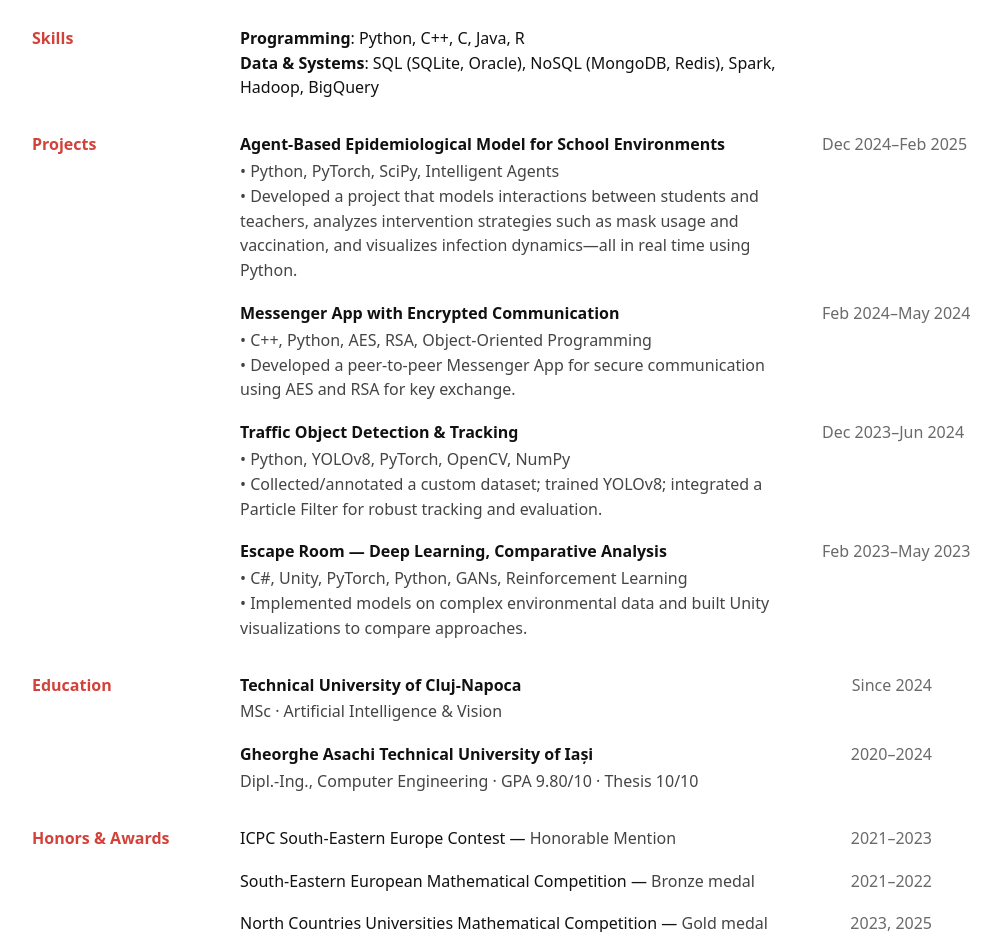
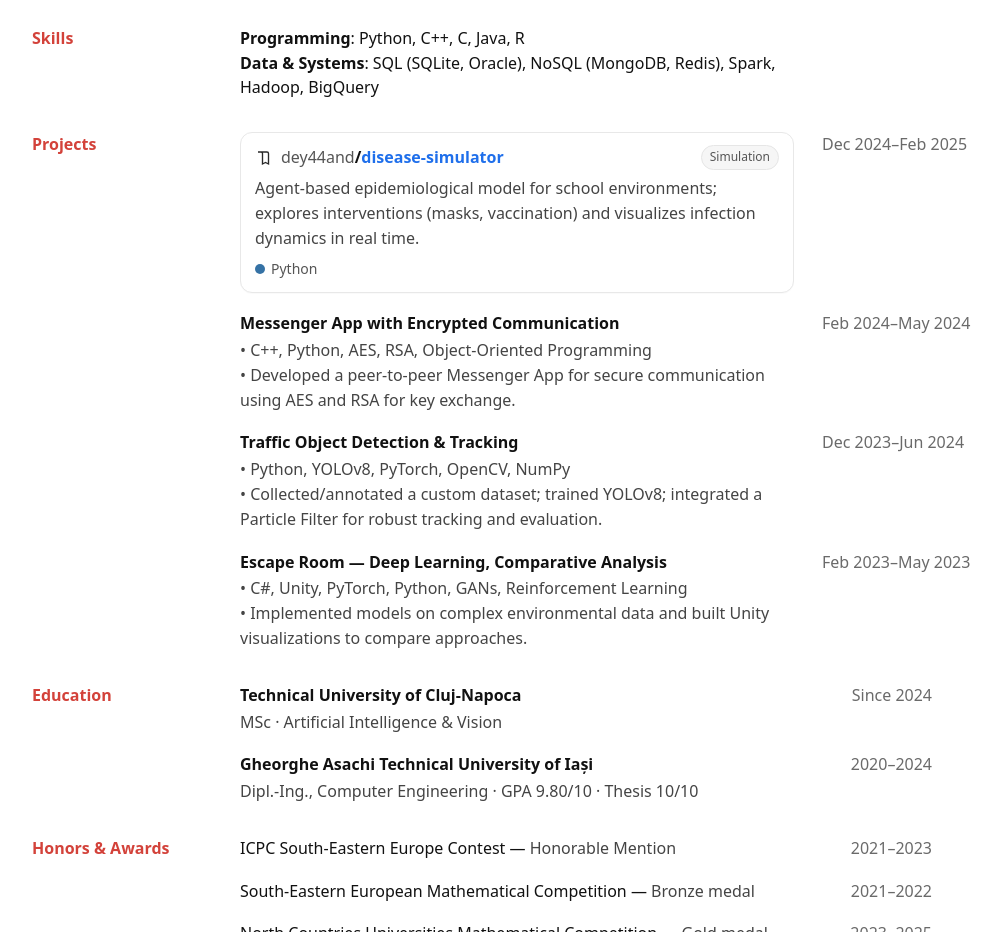
Before and after one commit to dey44and/dey44and, a plain HTML site: page index.html in a window 1280 px wide. Shown: the part 1140-2072 px from the top of the page, without its empty margins (158-1159 px from the left). Drawn offline with Linux system fonts and the light colour scheme.

Commit message:
Update index.html

```diff
--- a/index.html
+++ b/index.html
@@ -188,6 +188,43 @@
       .lang-table th,.lang-table td{ font-size:13px; padding:6px 8px; }
     }
 
+    /* ===== Repo cards ===== */
+    :root { --link:#1f6feb; } /* GitHub-ish blue */
+
+    .repo-list{ display:grid; gap:12px; }
+    .repo-card{
+      display:block;
+      text-decoration:none; color:inherit;
+      border:1px solid #e8e8e8; background:#fff;
+      border-radius:12px; padding:12px 14px;
+      box-shadow:0 1px 0 rgba(0,0,0,.02);
+      transition:border-color .2s, box-shadow .2s, transform .02s;
+    }
+    .repo-card:hover{ border-color:#dadada; box-shadow:0 8px 20px rgba(0,0,0,.06); transform:translateY(-1px); }
+
+    .repo-head{ display:flex; align-items:center; gap:8px; margin-bottom:6px; }
+    .repo-head svg{ width:18px; height:18px; stroke:currentColor; fill:none; stroke-width:1.8; opacity:.9; }
+    .repo-title{ font-weight:600; }
+    .repo-title .owner{ color:#555; font-weight:500; }
+    .repo-title .name{ color:var(--link); }
+
+    .badge{
+      margin-left:auto;
+      font-size:12px; padding:2px 8px; border-radius:999px;
+      background:#f6f6f6; border:1px solid #e6e6e6; color:#555;
+    }
+
+    .repo-desc{ color:#444; margin:4px 0 8px; }
+
+    .repo-meta{ display:flex; align-items:center; gap:12px; font-size:14px; color:#555; }
+    .lang-dot{ width:10px; height:10px; border-radius:50%; display:inline-block; }
+    .lang{ display:flex; align-items:center; gap:6px; }
+
+    /* mobile: card fills the single-column content just fine */
+    @media (max-width:720px){
+      .repo-card{ padding:12px; }
+    }
+
     @media print{
       body{ padding:0; }
       .page{ padding:24px 32px; }
@@ -334,11 +371,29 @@
     <section>
       <div class="line">
         <div class="label">Projects</div>
-        <div class="content">
+        <!-- <div class="content">
           <div class="role">Agent-Based Epidemiological Model for School Environments<span class="when"></span></div>
           <div class="meta">
             • Python, PyTorch, SciPy, Intelligent Agents<br>
             • Developed a project that models interactions between students and teachers, analyzes intervention strategies such as mask usage and vaccination, and visualizes infection dynamics—all in real time using Python.</div>
+        </div> -->
+        <div class="content">
+          <div class="repo-list">
+            <a class="repo-card" href="https://github.com/dey44and/disease-simulator" target="_blank" rel="noopener" aria-label="Open GitHub repo: agent-based-school-model">
+              <div class="repo-head">
+                <!-- repo/book icon -->
+                <svg viewBox="0 0 24 24" aria-hidden="true"><path d="M4 4h12a2 2 0 0 1 2 2v14l-4-2-4 2V6a2 2 0 0 0-2-2H4z"></path></svg>
+                <div class="repo-title">
+                  <span class="owner">dey44and</span>/<span class="name">disease-simulator</span>
+                </div>
+                <span class="badge">Simulation</span>
+              </div>
+              <div class="repo-desc">Agent-based epidemiological model for school environments; explores interventions (masks, vaccination) and visualizes infection dynamics in real time.</div>
+              <div class="repo-meta">
+                <span class="lang"><span class="lang-dot" style="background:#3572A5"></span>Python</span>
+              </div>
+            </a>
+          </div>
         </div>
         <div class="years">Dec 2024–Feb 2025</div>
       </div>
```
